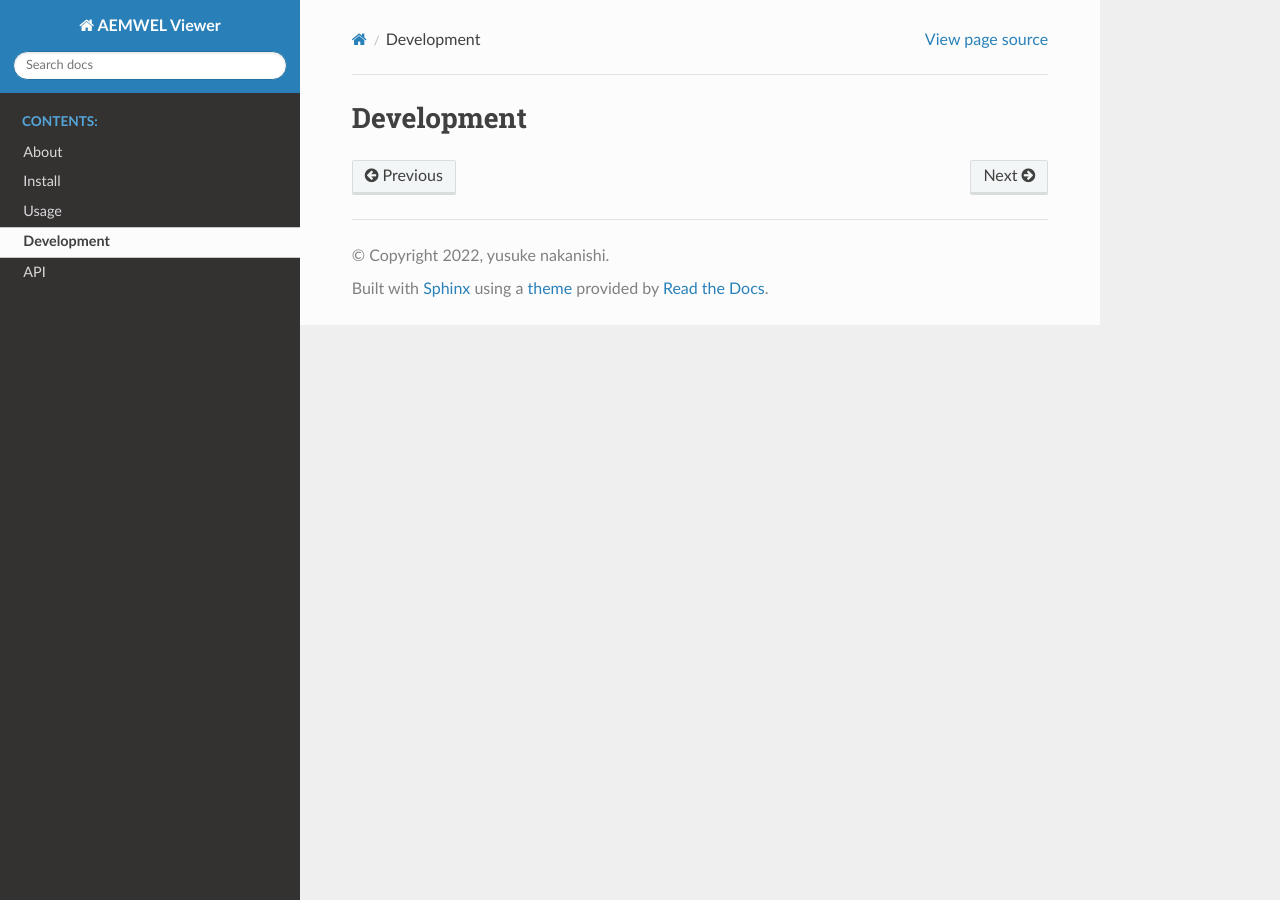
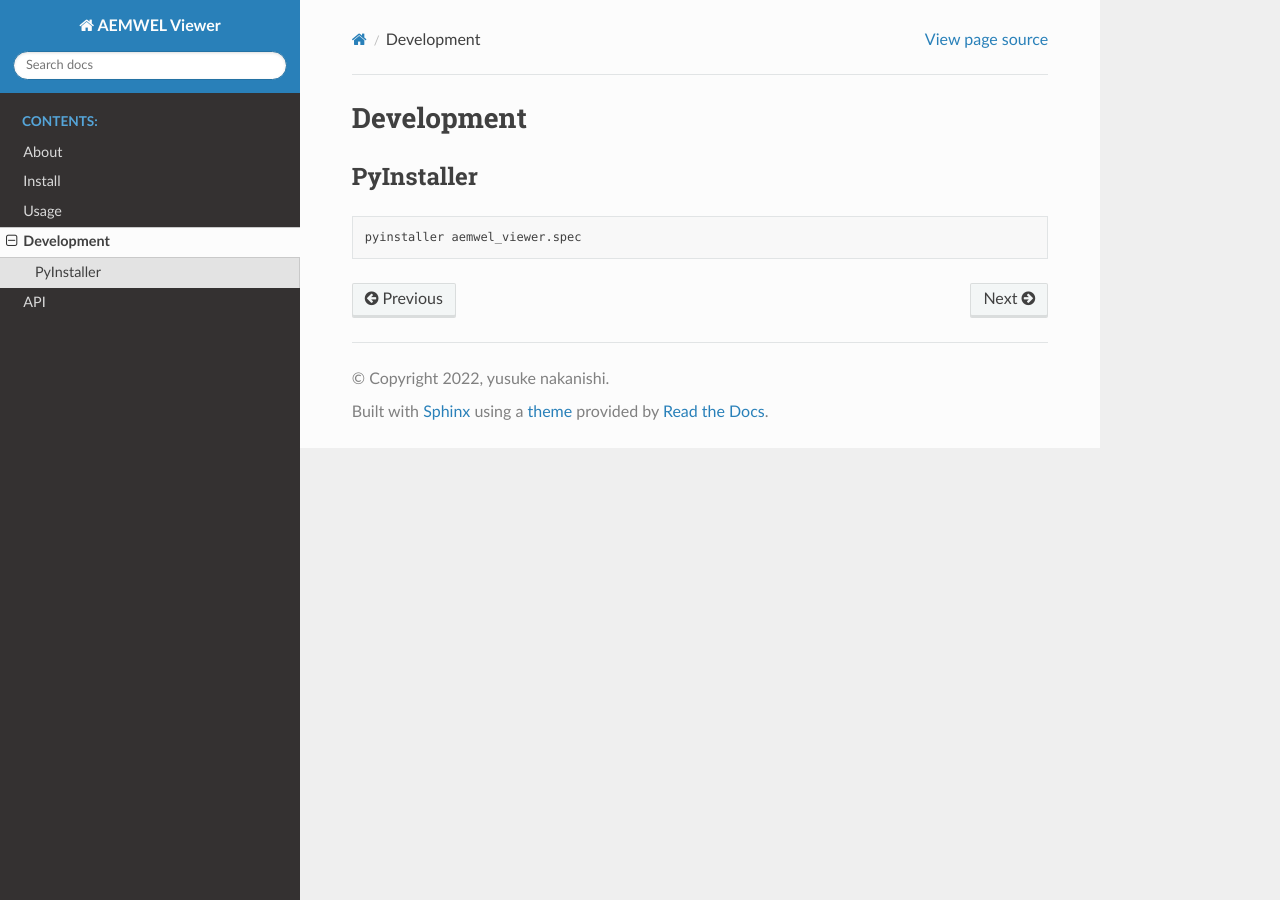
Before and after one commit to yn4k4nishi/aemwel_viewer, a Sphinx documentation site: the page built from docs/source/development.md, in a window 1280 px wide. Built offline with Sphinx 7.4.7 and the Read the Docs theme 2.0.0, drawn with Linux system fonts in a browser that asks for light colours.

Commit message:
feat : pyinstaller

````diff
--- a/docs/source/development.md
+++ b/docs/source/development.md
@@ -1 +1,6 @@
 # Development
+
+## PyInstaller
+```bash
+pyinstaller aemwel_viewer.spec
+```
````
Also changed, not shown: 1 other file.
